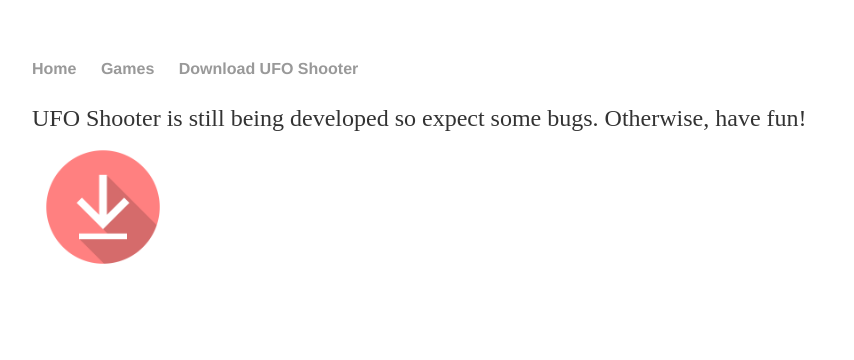
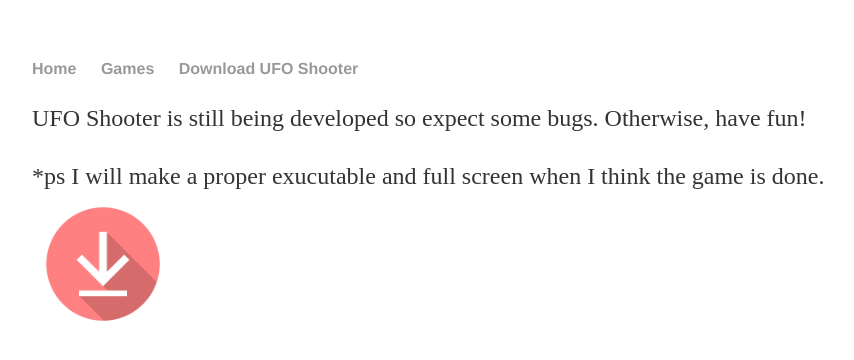
Before and after one commit to BardyBard/BardyBard.github.io, a Jekyll site: the page built from ufo_shooter.html, in a window 1280 px wide. Shown: the top 360 px of the page, without its empty margins (160-1014 px from the left). Built offline with Jekyll 4.4.1, drawn with Linux system fonts in a browser that asks for light colours.

Commit message:
Update ufo_shooter.html

```diff
--- a/ufo_shooter.html
+++ b/ufo_shooter.html
@@ -4,6 +4,7 @@ title: Download UFO Shooter
 ---
 <div class="blurb">
 	<p> UFO Shooter is still being developed so expect some bugs. Otherwise, have fun!
+	<p> *ps I will make a proper exucutable and full screen when I think the game is done.
 <a href="/UFO Shooter.exe" download>
   <img border="0" src="/download-1915749_1280.png" alt="bardybard.github.io" width="142" height="142">
 </a>
```
